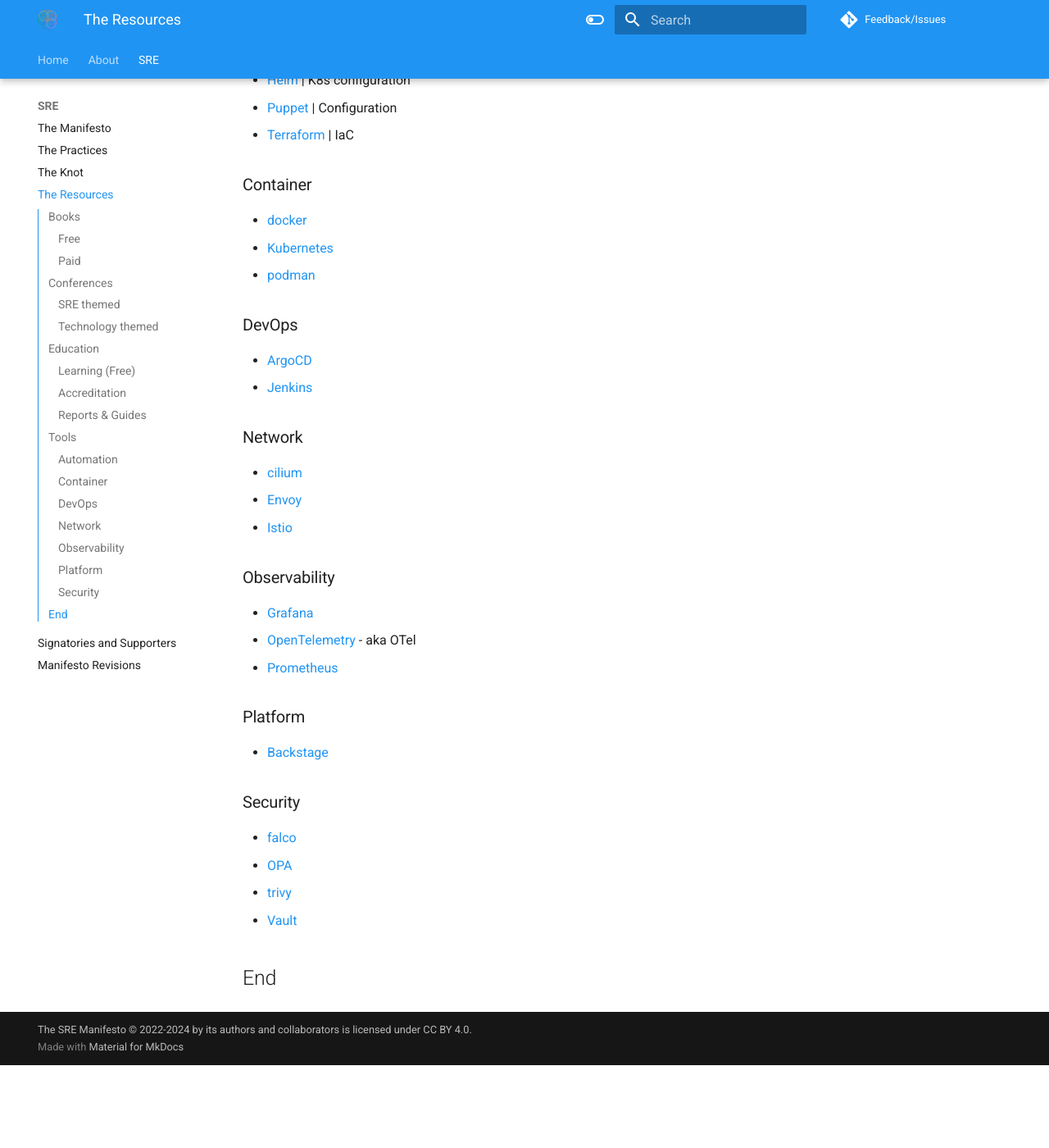
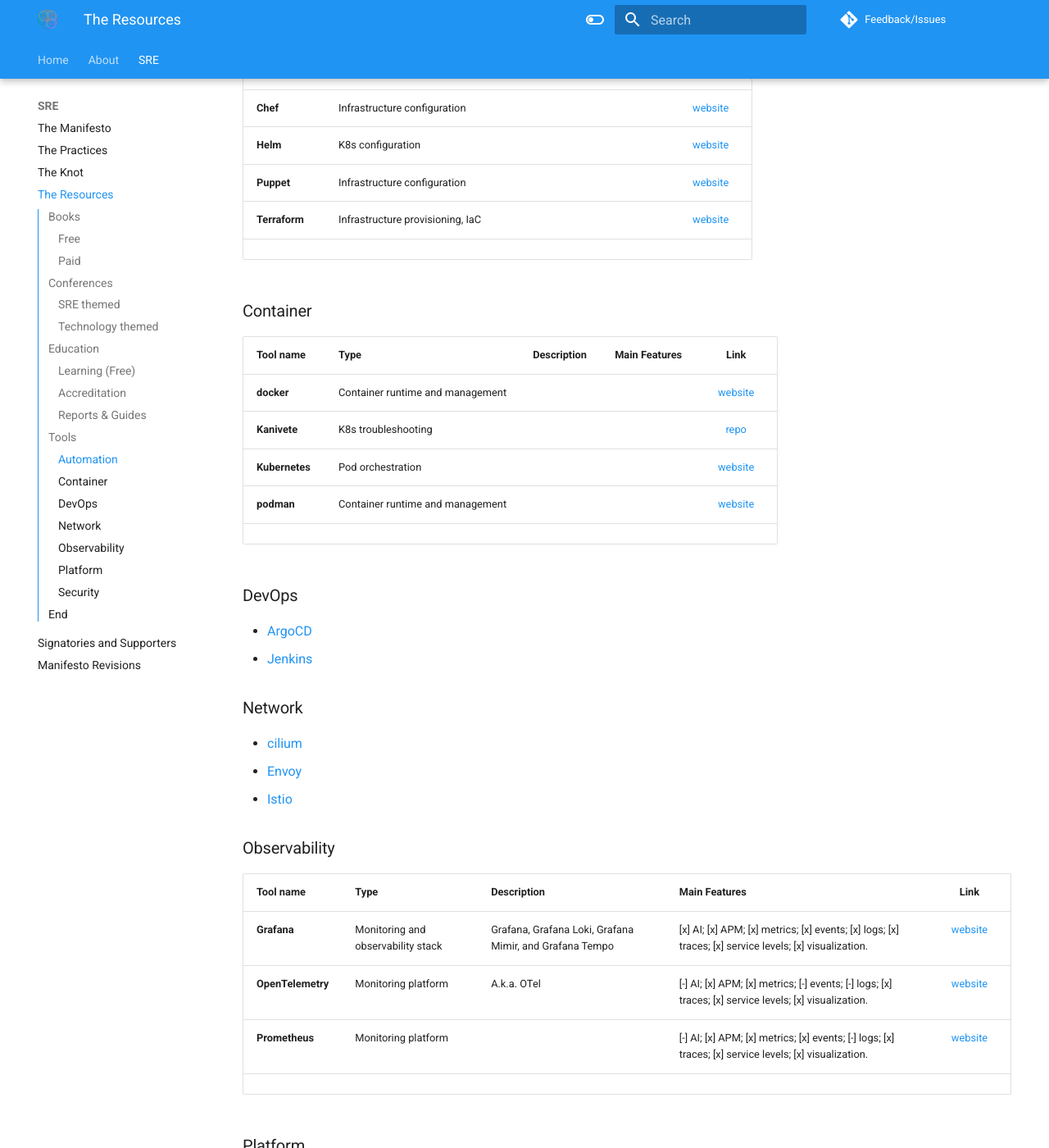
Before and after one commit to rod4n4m1/sre-manifesto, an MkDocs documentation site: the page built from docs/sre/resources.md, in a window 1280 px wide and 1400 px high, scrolled down 2774 px. Shown: the whole window at 82% size. Built offline with MkDocs 1.6.1 and Material for MkDocs 9.7.7, drawn with Linux system fonts in a browser that asks for light colours; comment, search, counter and statistics services are not loaded; before the commit the page ends 4073 px from its top, so only the background shows below that; some of the changed text lies outside the part shown.

Commit message:
put tools inside tables Signed-off-by: Rod Anami <rod.anami@kyndryl.com>

```diff
--- a/docs/sre/resources.md
+++ b/docs/sre/resources.md
@@ -72,21 +72,28 @@
 
 ## Tools
 
-All OSS tools and technologies!
+All OSS tools and technologies for SREs!
 
 ### Automation
 
-* [Ansible](https://www.ansible.com/) | Configuration
-* [Chef](https://www.chef.io/) | Configuration
-* [Helm](https://helm.sh/) | K8s configuration
-* [Puppet](https://www.puppet.com/) | Configuration
-* [Terraform](https://www.terraform.io/) | IaC
+| **Tool name** | **Type** | **Description** | **Main Features** | **Link** |
+|:--------------|:---------|:----------------|:-------------|:--------:|
+| **Ansible** | Infrastructure configuration | | | [website](https://www.ansible.com/) |
+| **Chef** | Infrastructure configuration | | | [website](https://www.chef.io/) |
+| **Helm** | K8s configuration | | | [website](https://helm.sh/) |
+| **Puppet** | Infrastructure configuration | | | [website](https://www.puppet.com/) |
+| **Terraform** | Infrastructure provisioning, IaC | | | [website](https://www.terraform.io/)|
+| | | | | |
 
 ### Container
 
-* [docker](https://www.docker.com/)
-* [Kubernetes](https://kubernetes.io)
-* [podman](https://podman.io/)
+| **Tool name** | **Type** | **Description** | **Main Features** | **Link** |
+|:--------------|:---------|:----------------|:-------------|:--------:|
+| **docker** | Container runtime and management | | | [website](https://www.docker.com/) |
+| **Kanivete** | K8s troubleshooting | | | [repo](https://github.com/kyndryl-open-source/kanivete) |
+| **Kubernetes** | Pod orchestration | | | [website](https://kubernetes.io) |
+| **podman** | Container runtime and management | | | [website](https://podman.io/) |
+| | | | | |
 
 ### DevOps
 
@@ -101,9 +108,12 @@
 
 ### Observability
 
-* [Grafana](https://grafana.com/oss/grafana/)
-* [OpenTelemetry](https://opentelemetry.io) - aka OTel
-* [Prometheus](https://prometheus.io)
+| **Tool name** | **Type** | **Description** | **Main Features** | **Link** |
+|:--------------|:---------|:----------------|:-------------|:--------:|
+| **Grafana** | Monitoring and observability stack | Grafana, Grafana Loki, Grafana Mimir, and Grafana Tempo  | [x] AI; [x] APM; [x] metrics; [x] events; [x] logs;  [x] traces; [x] service levels; [x] visualization. | [website](https://grafana.com/oss/grafana/) |
+| **OpenTelemetry** | Monitoring platform | A.k.a. OTel | [-] AI; [x] APM; [x] metrics; [-] events; [-] logs;  [x] traces; [x] service levels; [x] visualization. | [website](https://opentelemetry.io/) |
+| **Prometheus** | Monitoring platform | | [-] AI; [x] APM; [x] metrics; [x] events; [-] logs;  [x] traces; [x] service levels; [x] visualization. | [website](https://prometheus.io/) |
+| | | | | |
 
 ### Platform
 
```
Also changed, not shown: docs/index.md (+1 -1 lines).
